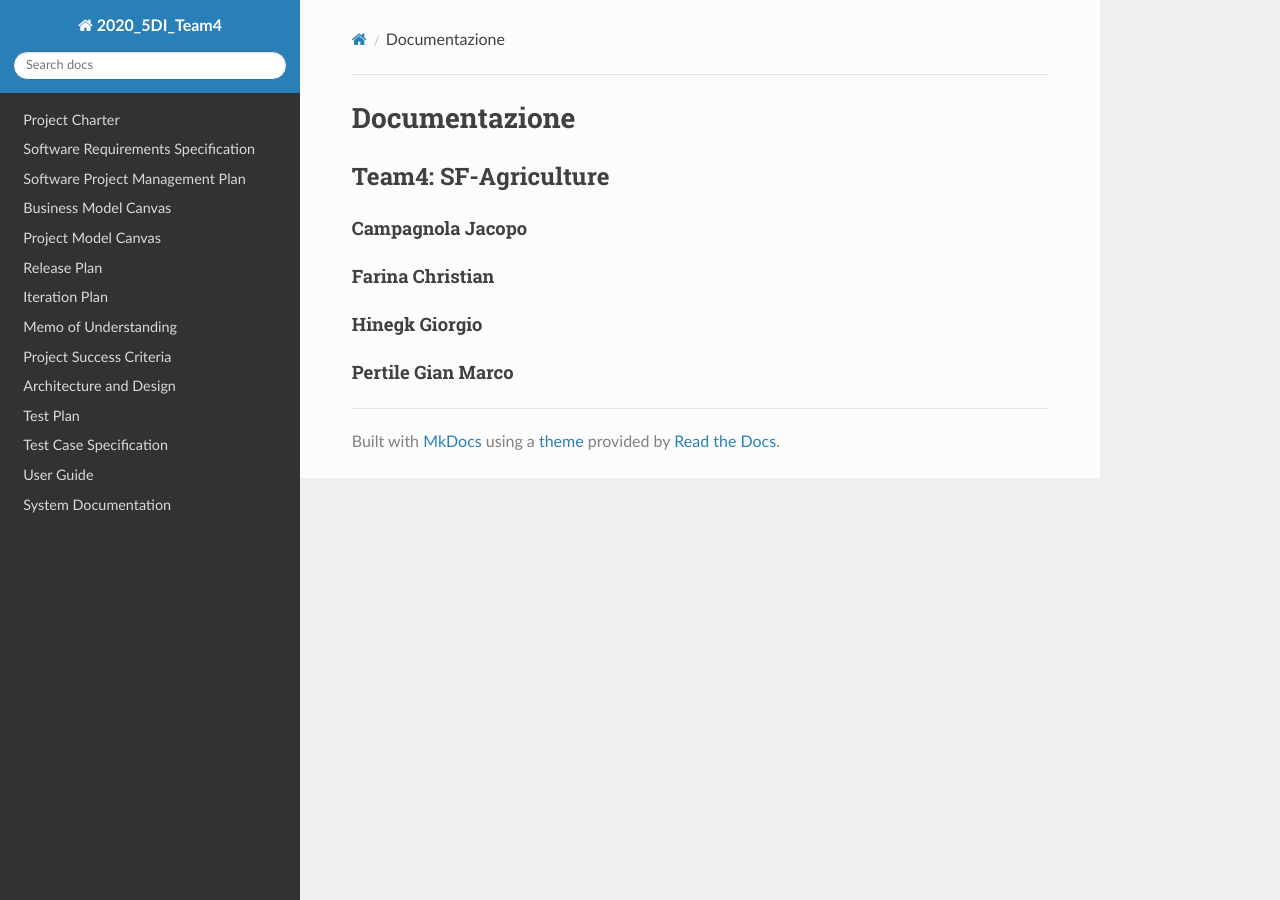
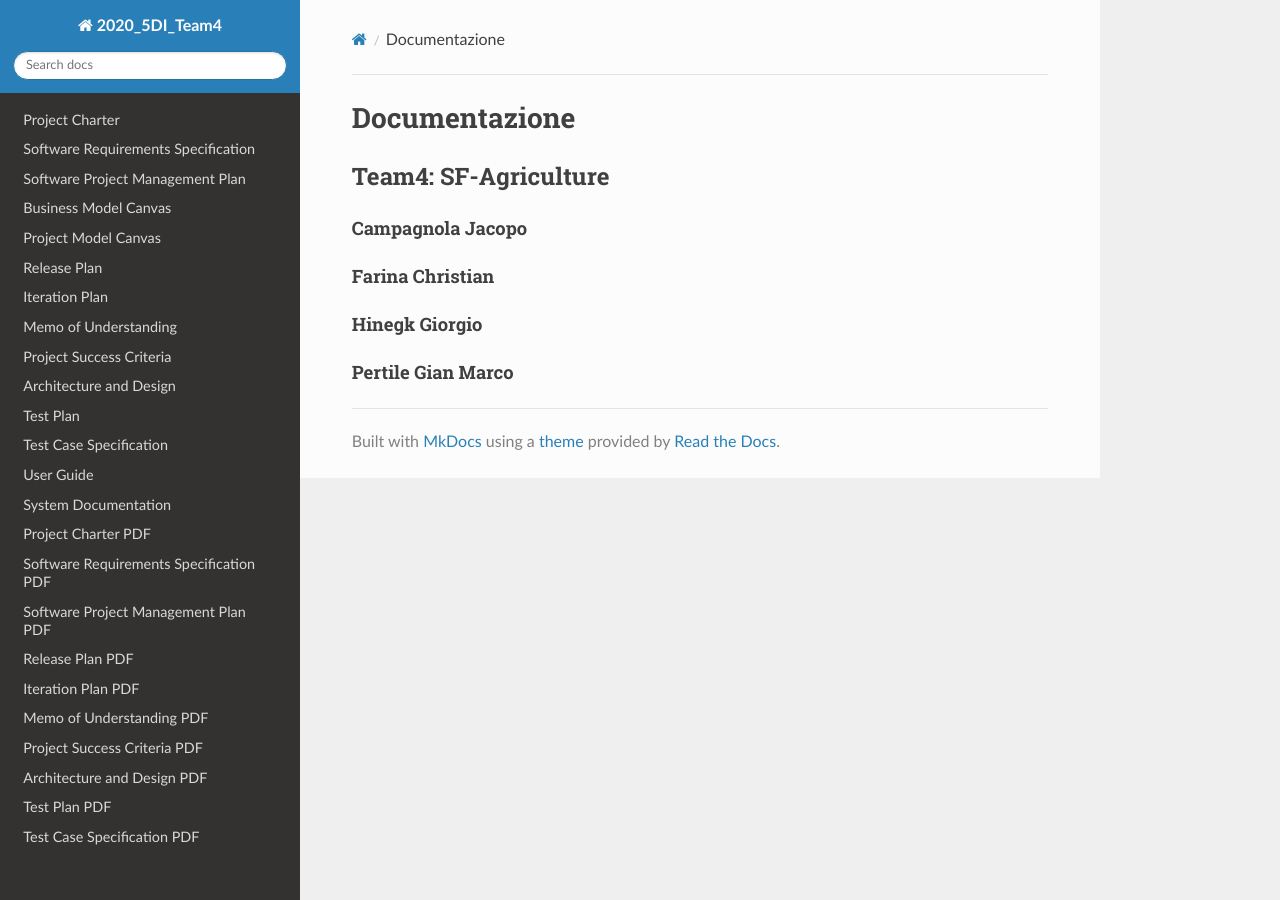
Before and after one commit to FarinaChristian/2020_5DI_team3.2_Farina, an MkDocs documentation site: the page built from docs/index.md, in a window 1280 px wide. Built offline with MkDocs 1.6.1, drawn with Linux system fonts in a browser that asks for light colours; nearby versions of some CDN libraries.

Commit message:
Update mkdocs.yml

```diff
--- a/mkdocs.yml
+++ b/mkdocs.yml
@@ -14,6 +14,18 @@ nav:
     - 'Test Case Specification ': 'test_case_specification.md'
     - 'User Guide': 'user_guide.md'
     - 'System Documentation': 'system_documentation.md'
+    - 'Project Charter PDF': 'project_charter.pdf'
+    - 'Software Requirements Specification PDF': 'software_requirements_specification.pdf'
+    - 'Software Project Management Plan PDF': 'software_projeckt_management_plan.pdf'
+    - 'Release Plan PDF': 'release_plan.pdf'
+    - 'Iteration Plan PDF': 'iteration_plan.pdf'
+    - 'Memo of Understanding PDF': 'memo_of_understanding.pdf'
+    - 'Project Success Criteria PDF': 'project_success_criteria.pdf'
+    - 'Architecture and Design PDF': 'architecture_and_design.pdf'
+    - 'Test Plan PDF': 'test_plan.pdf'
+    - 'Test Case Specification PDF': 'test_case_specification.pdf'
+    - 'User Guide PDF': 'user_guide.pdf'
+    - 'System Documentation PDF': 'system_documentation.pdf'
 
 
 theme:
```
